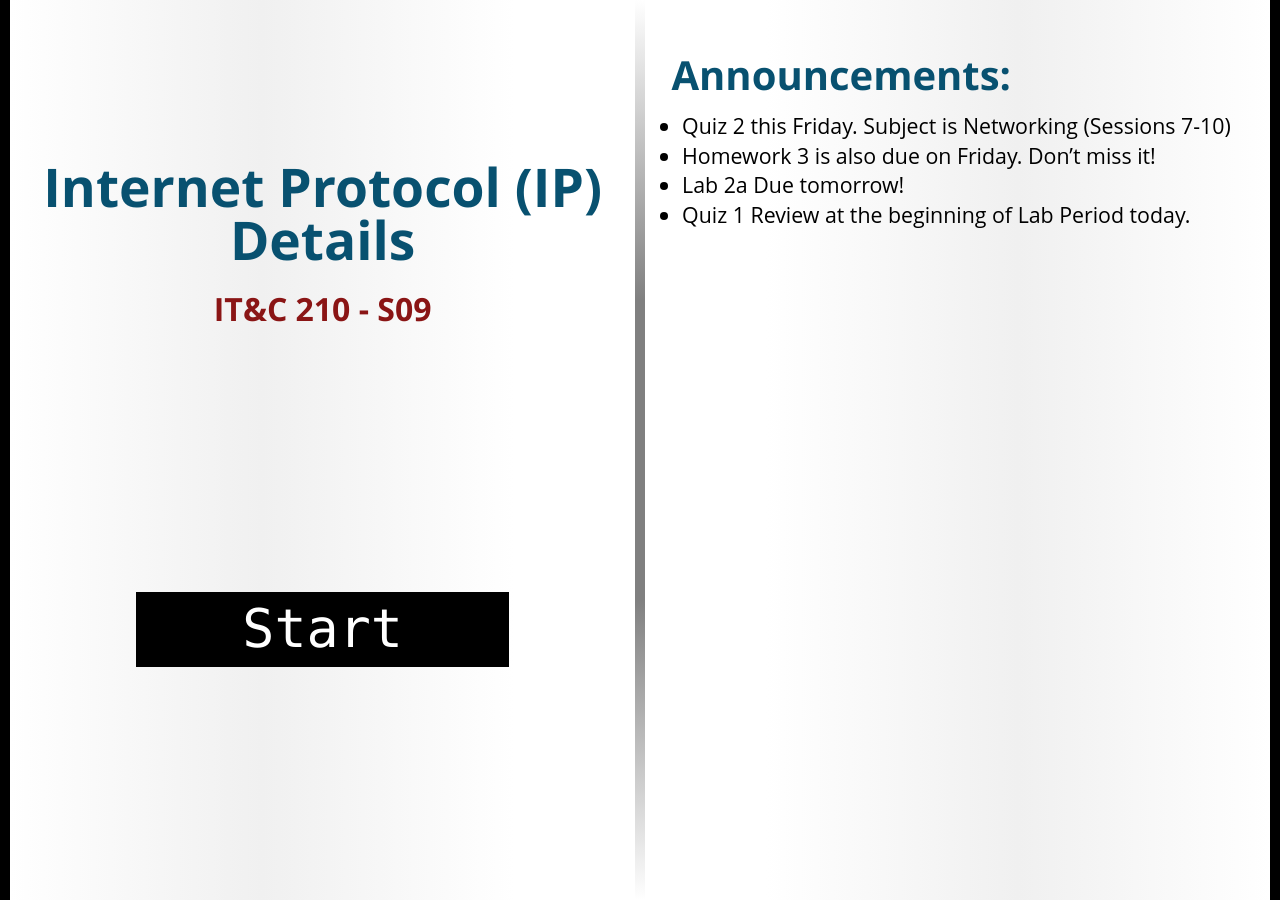
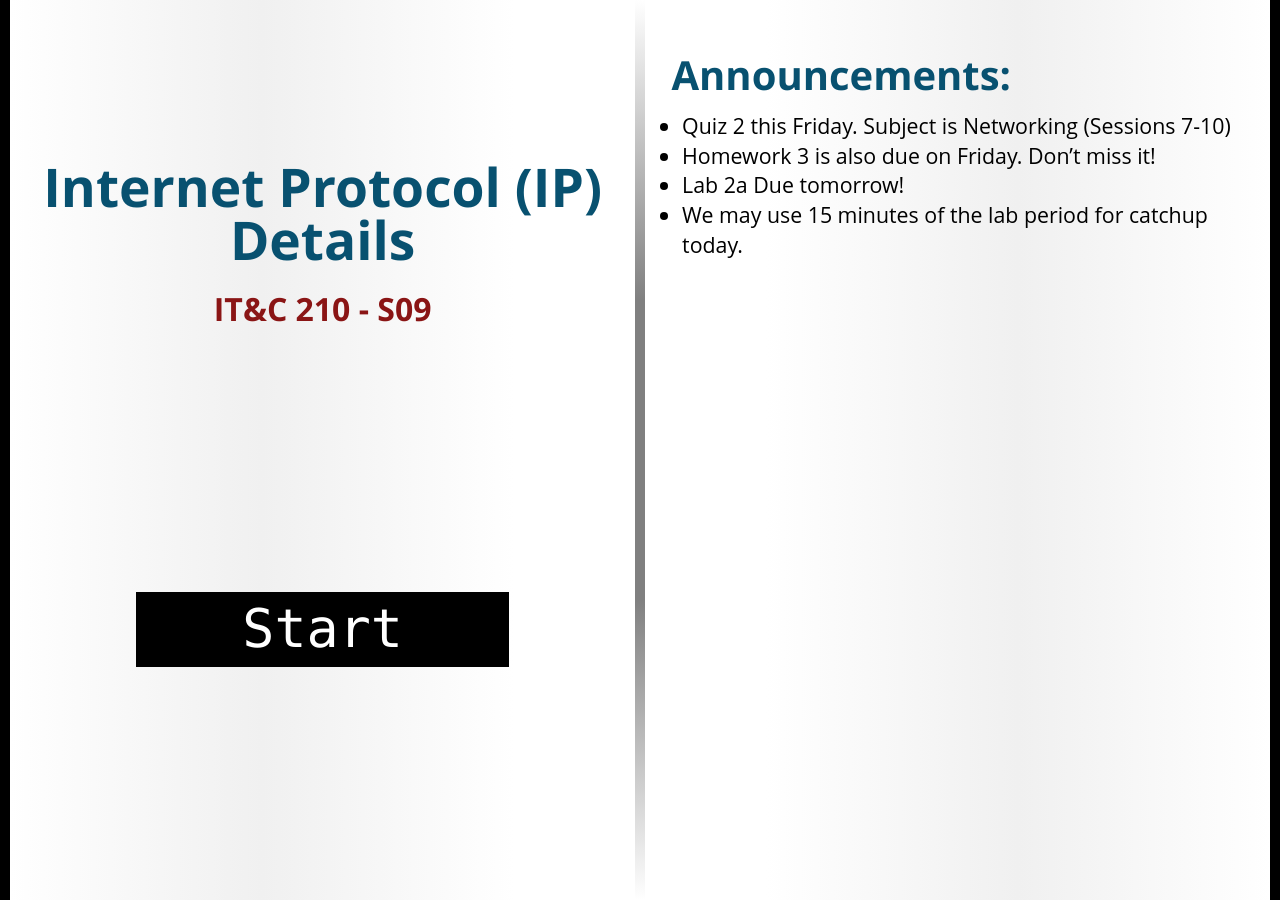
Before and after one commit to BYU-ITC-210/BYU-ITC-210.github.io, a Jekyll site: the page built from _welcome/S09.md, in a window 1280 px wide. Built offline with Jekyll 4.4.1, drawn with Linux system fonts in a browser that asks for light colours; some web fonts are replaced.

Commit message:
Welcome S09

```diff
--- a/_welcome/S09.md
+++ b/_welcome/S09.md
@@ -6,4 +6,4 @@ session: S09
 * Quiz 2 this Friday. Subject is Networking (Sessions 7-10)
 * Homework 3 is also due on Friday. Don't miss it!
 * Lab 2a Due tomorrow!
-* Quiz 1 Review at the beginning of Lab Period today.
+* We may use 15 minutes of the lab period for catchup today.
```
